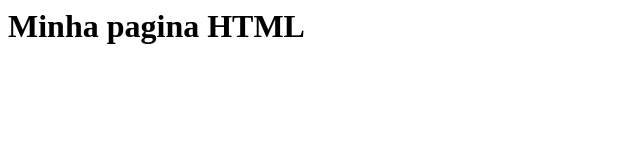
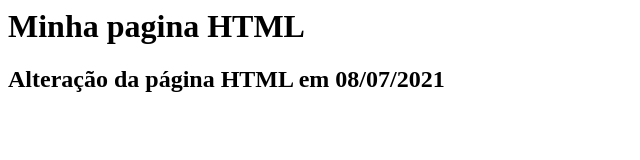
Before and after one commit to nicksanti/gama-no-git-hub, a plain HTML site: page index.html in a window 1280 px wide. Shown: the whole page, without its empty margins (0-640 px from the left). Drawn offline with Linux system fonts and the light colour scheme.

Commit message:
arquivo index.html atualizado novamente

```diff
--- a/index.html
+++ b/index.html
@@ -1,5 +1,6 @@
 <html>
    <body>
         <h1> Minha pagina HTML </h1>
+		<h2> Alteração da página HTML em 08/07/2021 </h2>
    </body>
 </html>
```
